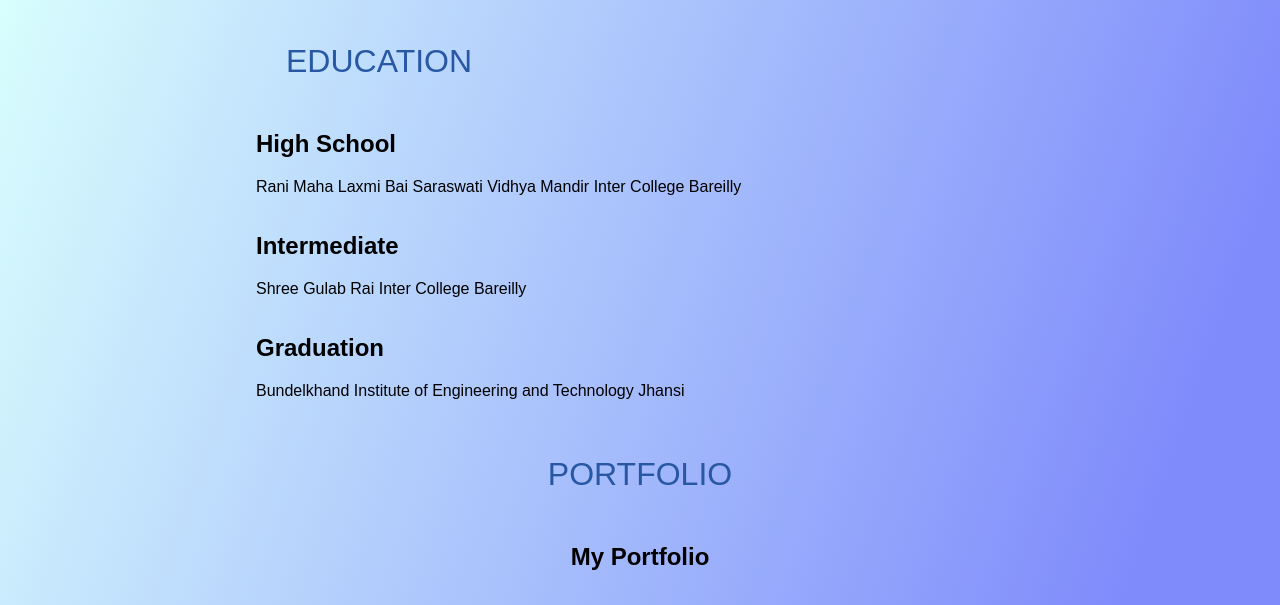
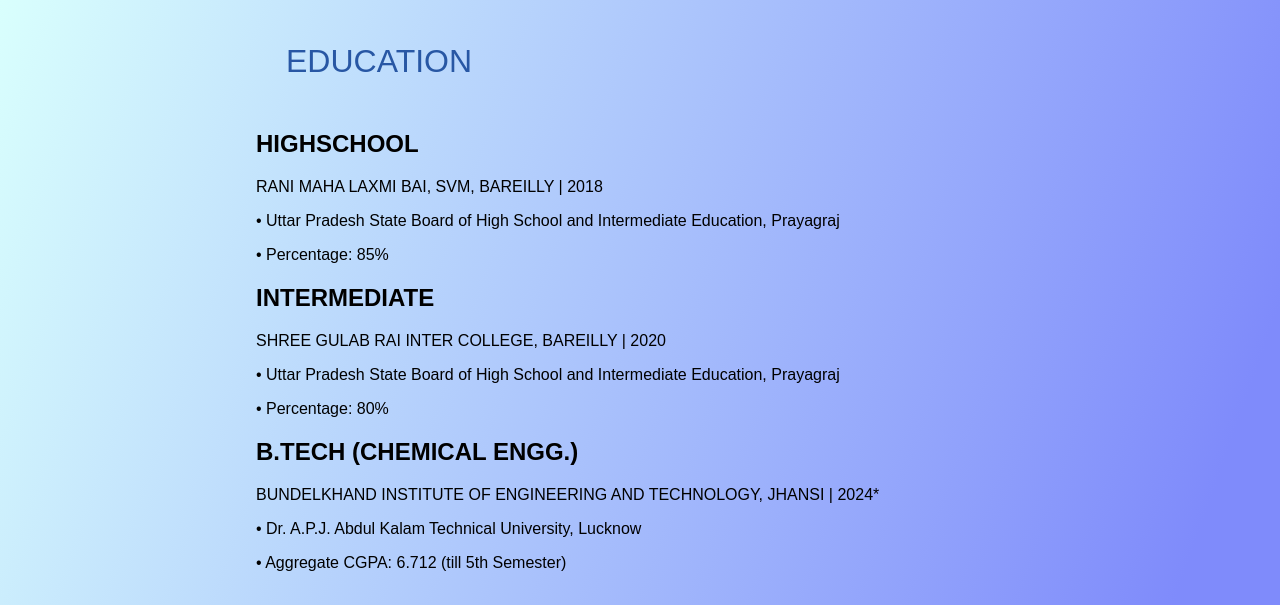
Before and after one commit to devanshkasaudhan/devanshkasaudhan.github.io, a plain HTML site: page index.html in a window 1280 px wide. Shown: the part 1299-1904 px from the top of the page. Drawn offline with Linux system fonts and the light colour scheme.

Commit message:
Update index.html
commited updated index.html

```diff
--- a/index.html
+++ b/index.html
@@ -1,13 +1,16 @@
 <!DOCTYPE html>
 <html lang="en">
+
 <head>
     <meta charset="UTF-8">
     <meta http-equiv="X-UA-Compatible" content="IE=edge">
     <meta name="viewport" content="width=device-width, initial-scale=1.0">
     <title>Resume Devansh Kasaudhan</title>
-    <link rel="stylesheet" href="https://use.fontawesome.com/releases/v5.5.0/css/all.css" integrity="sha384-B4dIYHKNBt8Bc12p+WXckhzcICo0wtJAoU8YZTY5qE0Id1GSseTk6S+L3BlXeVIU" crossorigin="anonymous">
+    <link rel="stylesheet" href="https://use.fontawesome.com/releases/v5.5.0/css/all.css"
+        integrity="sha384-B4dIYHKNBt8Bc12p+WXckhzcICo0wtJAoU8YZTY5qE0Id1GSseTk6S+L3BlXeVIU" crossorigin="anonymous">
     <link rel="stylesheet" href="resume.css">
 </head>
+
 <body>
     <header id="bodyheader">
         <nav>
@@ -37,16 +40,29 @@
         </nav>
         <h1 class="textcenter" id="name">Devansh Kasaudhan</h1>
         <div id="social" class="textcenter">
-            <a id="stackoverflow" class="social-btn" target="_blank" href="https://stackoverflow.com/users/20612417/devansh-kasaudhan"><img class="social-img" src="https://ninjasfiles.s3.amazonaws.com/asset_0000000000000022_1549822879_stackoverflow-logo.png" alt="stackoverflow"></a>
+            <a id="stackoverflow" class="social-btn" target="_blank"
+                href="https://stackoverflow.com/users/20612417/devansh-kasaudhan"><img class="social-img"
+                    src="https://ninjasfiles.s3.amazonaws.com/asset_0000000000000022_1549822879_stackoverflow-logo.png"
+                    alt="stackoverflow"></a>
 
-            <a id="linkedin" class="social-btn" target="_blank" href="https://www.linkedin.com/in/devansh-kasaudhan-a071a4204/"><img class="social-img" src="https://ninjasfiles.s3.amazonaws.com/asset_0000000000000015_1549330433_linkedin-logo.png" alt="in"></a>
+            <a id="linkedin" class="social-btn" target="_blank"
+                href="https://www.linkedin.com/in/devansh-kasaudhan-a071a4204/"><img class="social-img"
+                    src="https://ninjasfiles.s3.amazonaws.com/asset_0000000000000015_1549330433_linkedin-logo.png"
+                    alt="in"></a>
 
 
-            <a id="gmail" class="social-btn" target="_blank"  href="mailto:devanshkasaudhan12334@gmil.com"><img class="social-img" src="https://ninjasfiles.s3.amazonaws.com/asset_0000000000000017_1549330467_google-logo.png" alt="g+"></a>
+            <a id="gmail" class="social-btn" target="_blank" href="mailto:devanshkasaudhan12334@gmil.com"><img
+                    class="social-img"
+                    src="https://ninjasfiles.s3.amazonaws.com/asset_0000000000000017_1549330467_google-logo.png"
+                    alt="g+"></a>
 
-            <a id="whatsapp" class="social-btn" target="_blank" href="https://api.whatsapp.com/#9458057843"><img class="social-img" src="https://ninjasfiles.s3.amazonaws.com/asset_0000000000000018_1549330485_whatsapp-logo.png" alt="w-app"></a>
+            <a id="whatsapp" class="social-btn" target="_blank" href="https://api.whatsapp.com/#9458057843"><img
+                    class="social-img"
+                    src="https://ninjasfiles.s3.amazonaws.com/asset_0000000000000018_1549330485_whatsapp-logo.png"
+                    alt="w-app"></a>
 
-            <a id="github" class="social-btn" target="_blank" href="https://github.com/devanshkasaudhan"><img class="social-img" src="img/github-mark-white.png" alt="twi"></a>
+            <a id="github" class="social-btn" target="_blank" href="https://github.com/devanshkasaudhan"><img
+                    class="social-img" src="img/github-mark-white.png" alt="twi"></a>
         </div>
     </header>
     <main>
@@ -54,11 +70,19 @@
             <div id="my-image">
                 <img src="img/IMG DEvansh.jpeg" id="profilepic" alt="img">
             </div>
-            <p id="aboutpara" >
-                Hello, visitors I'm your Devansh. I am a software developer with expertise in C++, JavaScript, and Python. As a highly skilled developer, I have experience working with a variety of programming languages and technologies. My goal is to deliver high-quality, efficient, and user-friendly software solutions to meet the needs of my clients.
+            <p id="aboutpara">
+                Hello, visitors I'm your Devansh. I am a software developer with expertise in C++, JavaScript, and
+                Python. As a highly skilled developer, I have experience working with a variety of programming languages
+                and technologies. My goal is to deliver high-quality, efficient, and user-friendly software solutions to
+                meet the needs of my clients.
             </p>
-            <p id="aboutpara" >
-                My expertise in C++ allows me to create efficient, high-performance software, while my proficiency in JavaScript and Python enables me to build user-friendly, interactive web applications. My understanding of software development methodologies and ability to work in a team environment make me a valuable asset to any project. I am always looking to improve my skills and stay up-to-date with the latest industry trends. This is my portfolio website categorised by about, skills, portfolio. You can contact me by submitting the form below It's my pleasure. Thanks for visiting.
+            <p id="aboutpara">
+                My expertise in C++ allows me to create efficient, high-performance software, while my proficiency in
+                JavaScript and Python enables me to build user-friendly, interactive web applications. My understanding
+                of software development methodologies and ability to work in a team environment make me a valuable asset
+                to any project. I am always looking to improve my skills and stay up-to-date with the latest industry
+                trends. This is my portfolio website categorised by about, skills, portfolio. You can contact me by
+                submitting the form below It's my pleasure. Thanks for visiting.
             </p>
         </section>
         <section id="skill">
@@ -120,29 +144,28 @@
                 <span>EDUCATION</span>
             </h1>
             <div>
-                <h2>
-                    High School
-                </h2>
-                <p>
-                    Rani Maha Laxmi Bai Saraswati Vidhya Mandir Inter College Bareilly
-                </p>
+                <div>
+                    <h1>HIGHSCHOOL</h1>
+                    <p>RANI MAHA LAXMI BAI, SVM, BAREILLY | 2018</p>
+                    <P>• Uttar Pradesh State Board of High School and Intermediate Education, Prayagraj</P>
+                    <P>• Percentage: 85%</P>
                 </div>
                 <div>
-                <h2>
-                    Intermediate
-                </h2>
-                <p>
-                    Shree Gulab Rai Inter College Bareilly
-                </p>
+                    <h1>INTERMEDIATE</h1>
+                    <p>SHREE GULAB RAI INTER COLLEGE, BAREILLY | 2020</p>
+                    <p>• Uttar Pradesh State Board of High School and Intermediate Education, Prayagraj</p>
+                    <p>• Percentage: 80%</p>
                 </div>
                 <div>
-                <h2>
-                    Graduation
-                </h2>
-                <p>
-                    Bundelkhand Institute of Engineering and Technology Jhansi
-                </p>
+                    <h1>B.TECH (CHEMICAL ENGG.)</h1>
+                    <p>BUNDELKHAND INSTITUTE OF ENGINEERING AND TECHNOLOGY, JHANSI | 2024*</p>
+                    <p>• Dr. A.P.J. Abdul Kalam Technical University, Lucknow</p>
+                    <p>• Aggregate CGPA: 6.712 (till 5th Semester)</p>
                 </div>
+
+            </div>
+
+
         </section>
         <section id="Portfolio">
             <h1 class="heading">
@@ -183,7 +206,8 @@
                         Get in touch
                     </h3>
                     <p>
-                        Thank You for visiting my website. If you have any question, suggestion or would like to get in touch with me, please don't hesitate to reach out.
+                        Thank You for visiting my website. If you have any question, suggestion or would like to get in
+                        touch with me, please don't hesitate to reach out.
                     </p>
                     <h3> My Address </h3>
                     <div class="my-details-info-container">
@@ -239,4 +263,5 @@
         </section>
     </main>
 </body>
+
 </html>
```
Lines whose indentation alone changed are shown as unchanged.
